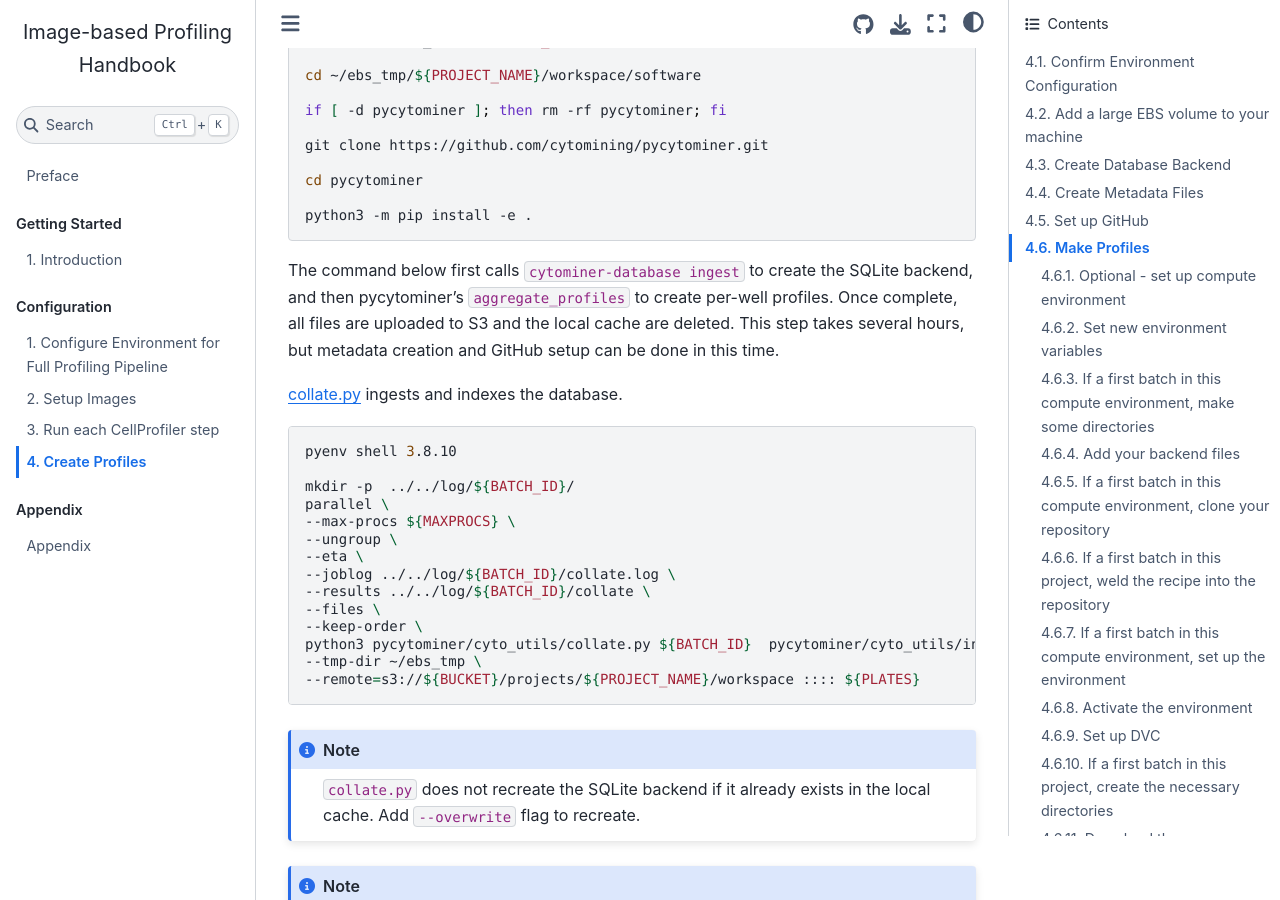
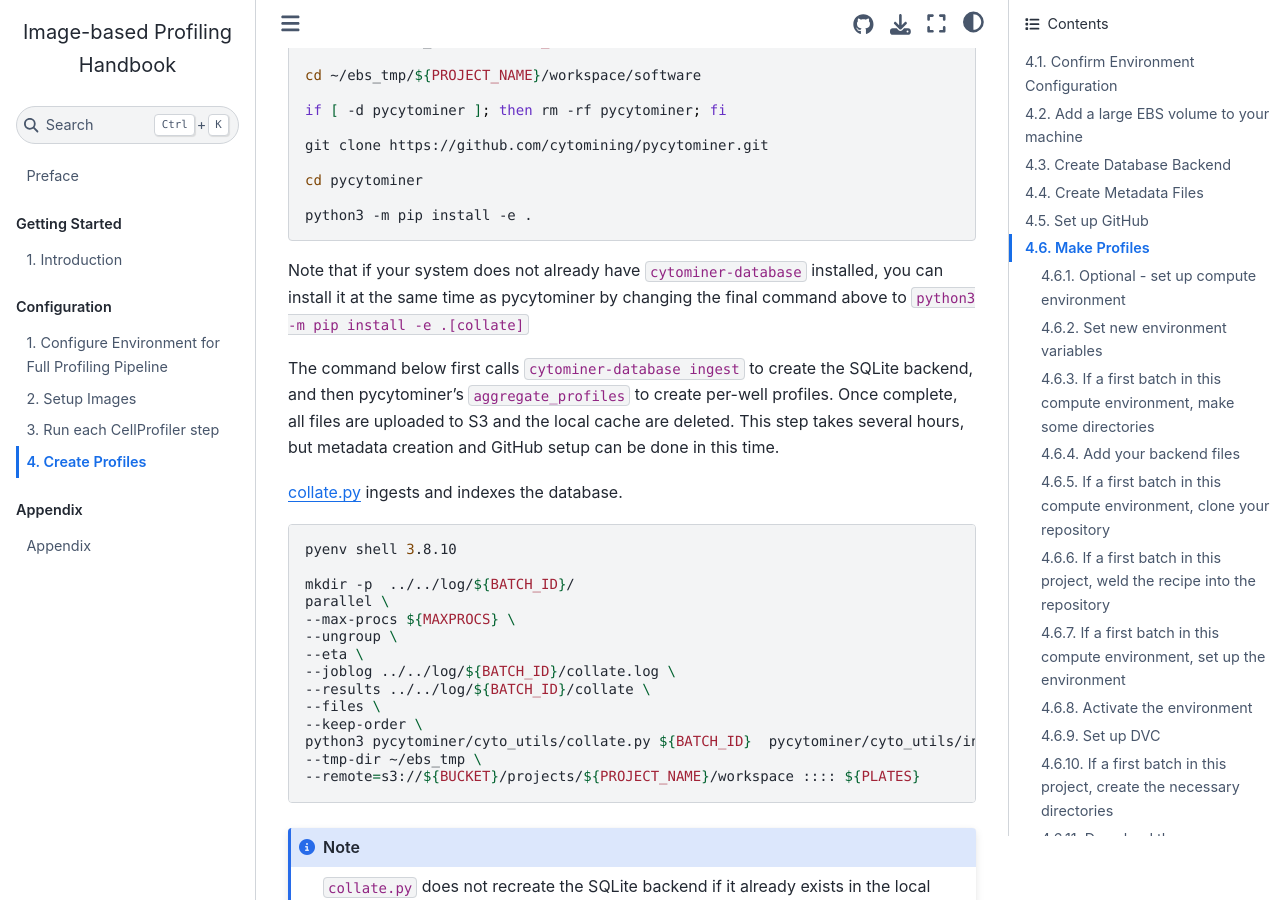
Before and after one commit to cytomining/profiling-handbook, a Jupyter Book: the page built from 05-create-profiles.md, in a window 1280 px wide and 900 px high, scrolled down 1974 px. Built offline with Jupyter Book 1.0.4 settings and Sphinx 7.4.7 and the Sphinx Book theme 1.1.4, drawn with Linux system fonts in a browser that asks for light colours.

Commit message:
Update 05-create-profiles.md

````diff
--- a/05-create-profiles.md
+++ b/05-create-profiles.md
@@ -72,6 +72,8 @@ cd pycytominer
 
 python3 -m pip install -e .
 ```
+
+Note that if your system does not already have `cytominer-database` installed, you can install it at the same time as pycytominer by changing the final command above to `python3 -m pip install -e .[collate]`
 
 The command below first calls `cytominer-database ingest` to create the SQLite backend, and then pycytominer's `aggregate_profiles` to create per-well profiles. Once complete, all files are uploaded to S3 and the local cache are deleted. This step takes several hours, but metadata creation and GitHub setup can be done in this time.
 
````
